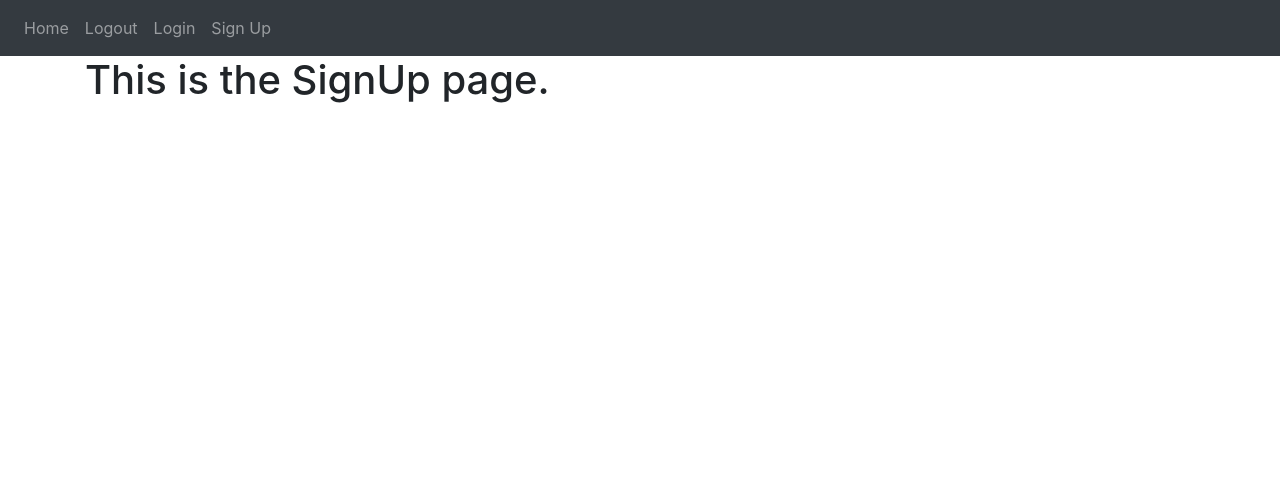
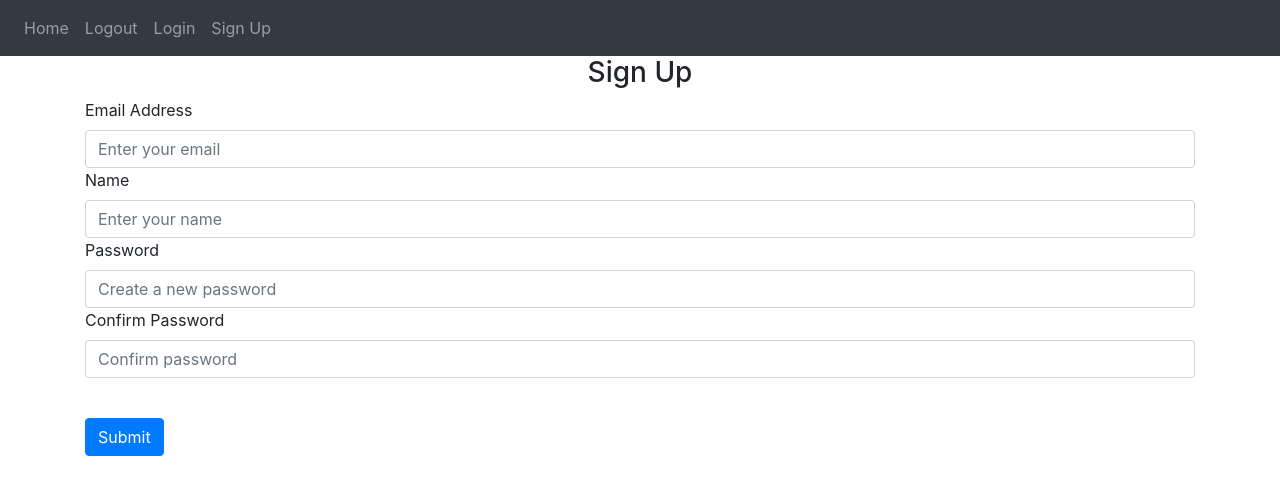
Before and after one commit to Utsav1256/flask_web_app, a Flask app: page /sign-up in a window 1280 px wide. Shown: the top 495 px of the page. Run offline with Flask 3, Linux system fonts and the light colour scheme; some libraries are stand-ins or nearby versions.

Commit message:
Handle post request and setup Message flashing

```diff
--- a/website/auth.py
+++ b/website/auth.py
@@ -1,16 +1,38 @@
-from flask import Blueprint, render_template
+from flask import Blueprint, render_template, request, flash
 
 auth = Blueprint("auth", __name__)
 
 
-@auth.route("/sign-up")
+@auth.route("/sign-up", methods=["GET", "POST"])
 def sign_up():
+    if request.method == "POST":
+        email = request.form.get("email")
+        name = request.form.get("name")
+        password = request.form.get("password")
+        confirm_password = request.form.get("confirm_password")
+
+        if len(email) < 4:
+            flash("Email must be greater than 3 characters.", category="error")
+        elif len(name) < 2:
+            flash("Name must be greater than 1 character.", category="error")
+
+        elif password != confirm_password:
+            flash("Passwords dont't match.", category="error")
+
+        elif len(password) < 7:
+            flash("Password must be greater than 7 characters.", category="error")
+
+        else:
+            # add user to database
+            flash("Account created!", category="success")
     return render_template("sign_up.html")
 
 
-@auth.route("/login")
+@auth.route("/login", methods=["GET", "POST"])
 def login():
-    return render_template("login.html", boolean=True)
+    data = request.form
+    print(data)
+    return render_template("login.html")
 
 
 @auth.route("/logout")
--- a/website/templates/_navbar.html
+++ b/website/templates/_navbar.html
@@ -1,14 +1,3 @@
-<link
-  rel="stylesheet"
-  href="https://stackpath.bootstrapcdn.com/bootstrap/4.4.1/css/bootstrap.min.css"
-  integrity="sha384-Vkoo8x4CGsO3+Hhxv8T/Q5PaXtkKtu6ug5TOeNV6gBiFeWPGFN9MuhOf23Q9Ifjh"
-  crossorigin="anonymous"
-/>
-<link
-  rel="stylesheet"
-  href="https://stackpath.bootstrapcdn.com/font-awesome/4.7.0/css/font-awesome.min.css"
-  crossorigin="anonymous"
-/>
 <nav class="navbar navbar-expand-lg navbar-dark bg-dark">
   <button
     class="navbar-toggler"
--- a/website/templates/base.html
+++ b/website/templates/base.html
@@ -3,11 +3,43 @@
   <head>
     <meta charset="UTF-8" />
     <meta name="viewport" content="width=device-width, initial-scale=1.0" />
+    <link
+      rel="stylesheet"
+      href="https://stackpath.bootstrapcdn.com/bootstrap/4.4.1/css/bootstrap.min.css"
+      integrity="sha384-Vkoo8x4CGsO3+Hhxv8T/Q5PaXtkKtu6ug5TOeNV6gBiFeWPGFN9MuhOf23Q9Ifjh"
+      crossorigin="anonymous"
+    />
+    <link
+      rel="stylesheet"
+      href="https://stackpath.bootstrapcdn.com/font-awesome/4.7.0/css/font-awesome.min.css"
+      crossorigin="anonymous"
+    />
 
     <title>{% block title %}Default{% endblock %}</title>
   </head>
   <body>
     <div class="nav_bar">{% include '_navbar.html' %}</div>
+    {% with messages = get_flashed_messages(with_categories=true) %}
+      {% if messages %}
+        {% for category, message in messages %}
+          {% if category == 'error' %}
+            <div class="alert alert-danger alert-dismissable fade show" role="alert">
+              {{message}}
+              <button type="button" class="close" data-dismiss="alert">
+                <span aria-hidden="true">&times;</span>
+              </button>
+            </div>
+          {% else %}
+            <div class="alert alert-success alert-dismissable fade show" role="alert">
+              {{message}}
+              <button type="button" class="close" data-dismiss="alert">
+                <span aria-hidden="true">&times;</span>
+              </button>
+            </div>
+          {% endif %}
+        {% endfor %}
+      {% endif %}
+    {% endwith %}
     <div class="container">{% block content %} {% endblock %}</div>
   </body>
 </html>
--- a/website/templates/sign_up.html
+++ b/website/templates/sign_up.html
@@ -1,4 +1,43 @@
 {% extends 'base.html' %} {% block title %}SignUp{% endblock %} {% block content
 %}
-<h1>This is the SignUp page.</h1>
+<form method="POST">
+  <h3 align="center">Sign Up</h3>
+  <div class="form-group">
+    <label for="email">Email Address</label>
+    <input
+      type="email"
+      class="form-control"
+      id="email"
+      name="email"
+      placeholder="Enter your email"
+    />
+    <label for="name">Name</label>
+    <input
+      type="text"
+      class="form-control"
+      id="name"
+      name="name"
+      placeholder="Enter your name"
+    />
+    <label for="password">Password</label>
+    <input
+      type="password"
+      class="form-control"
+      id="password"
+      name="password"
+      placeholder="Create a new password"
+    />
+
+    <label for="confirm-pass">Confirm Password</label>
+    <input
+      type="password"
+      class="form-control"
+      id="confirm-pass"
+      name="confirm_password"
+      placeholder="Confirm password"
+    />
+  </div>
+  <br />
+  <button type="submit" class="btn btn-primary">Submit</button>
+</form>
 {% endblock %}
```
Also changed, not shown: website/templates/login.html (+24 -2 lines), README.md.
